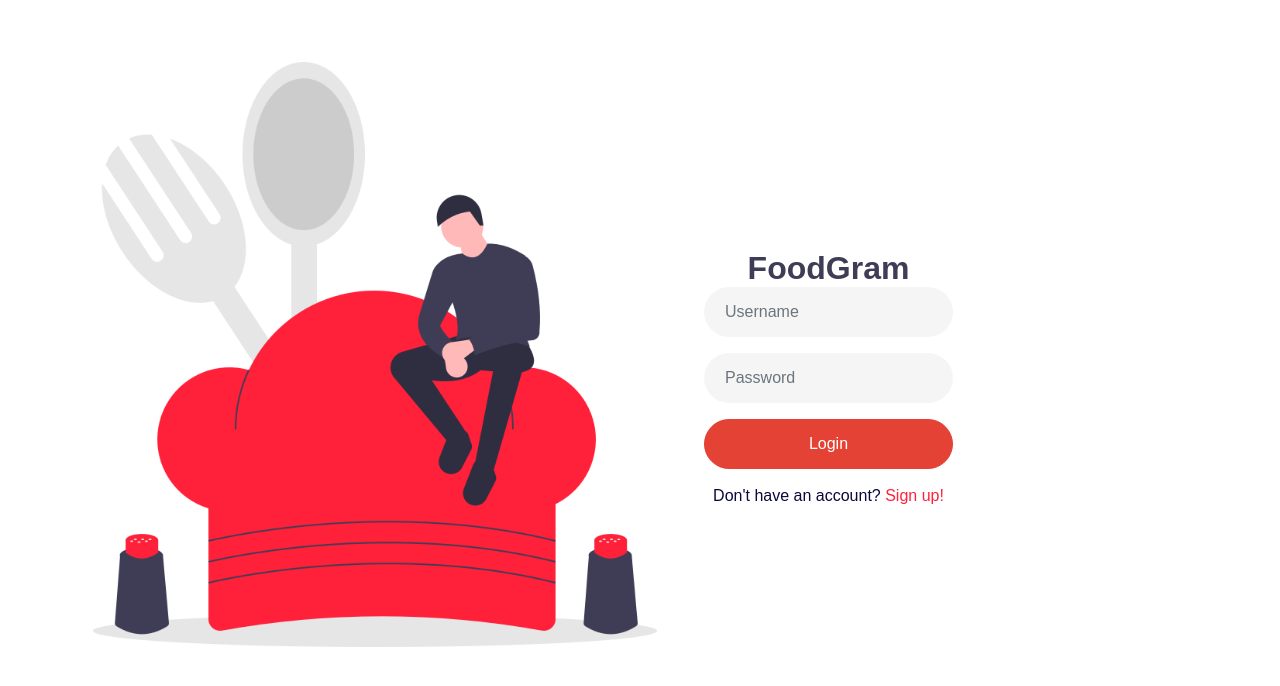
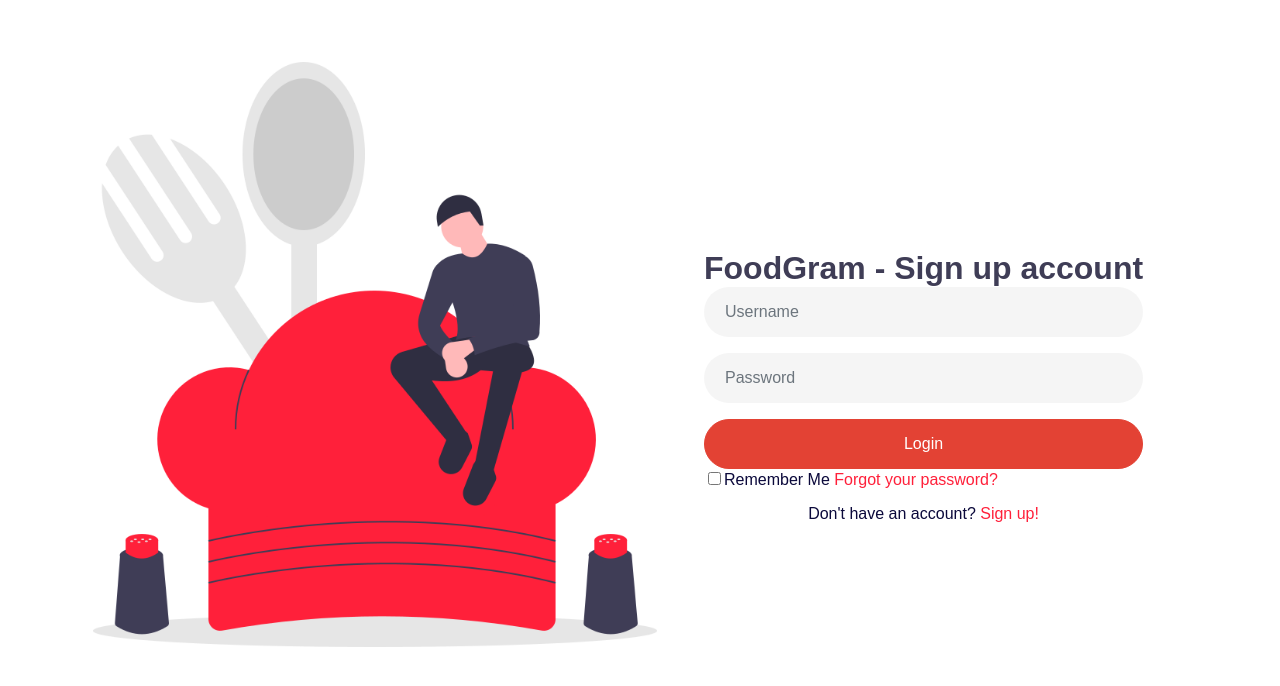
Before and after one commit to COP4331-Large-Project/FoodGram, a React (Create React App) app in the folder frontend/: page /login in a window 1280 px wide. Shown: the top 686 px of the page. Built offline with nearby package versions, Linux system fonts and the light colour scheme; a web font is replaced by a local one.

Commit message:
Fixed Login page, added forgot password and remember me

```diff
--- a/frontend/src/App.js
+++ b/frontend/src/App.js
@@ -7,6 +7,7 @@ import RegisterPage from './pages/RegisterPage';
 import LandingPage from './pages/LandingPage.jsx';
 import HomePage from './pages/HomePage';
 import Testing from './pages/Testing';
+import ForgotPasswordPage from './pages/ForgotPasswordPage';
 function App() {
   return (
     <Router >
@@ -31,6 +32,9 @@ function App() {
         <Route path="/testing" exact>
           <Testing />
         </Route>
+        <Route path="/forgot-password" exact>
+          <ForgotPasswordPage />
+        </Route>
         <Redirect to="/" />
       </Switch>
     </Router>
--- /dev/null
+++ b/frontend/src/components/ForgotPassword.js
@@ -0,0 +1,23 @@
+import React, { useState } from 'react';
+
+function ForgotPassword(){
+        var _ud = localStorage.getItem('user_data');
+        var ud = JSON.parse(_ud);
+        var userId = ud.id;
+        var firstName = ud.firstName;
+        var lastName = ud.lastName;
+        const doLogout = event =>
+        {
+        event.preventDefault();
+            localStorage.removeItem("user_data")
+            window.location.href = '/';
+        };
+      return(
+       <div id="loggedInDiv">
+       <span id="userName">Logged In As {firstName} {lastName}</span><br />
+       <button type="button" id="logoutButton" class="buttons"
+         onClick={doLogout}> Log Out </button>
+       </div>
+      );
+};
+export default ForgotPassword;
--- a/frontend/src/components/Login.js
+++ b/frontend/src/components/Login.js
@@ -10,7 +10,8 @@ function Login()
     var loginPassword;
     const [message,setMessage] = useState('');
     let url = "https://foodgram-demo.herokuapp.com/register";
-    let element = <a style={{color:'#ff203a'}} href={url}>Sign up!</a>;
+    let urlpass = "https://foodgram-demo.herokuapp.com/forgot-password";
+    let element = <a href={url}>Sign up!</a>;
     let bp = require('./Path.js');
 
     const doLogin = async event =>
@@ -43,13 +44,13 @@ function Login()
     };
 
     return(
-      <div id="loginDiv" class="containerL">
+      <div id="loginDiv">
         <div class="leftPanel">
             <img className="radius8" class="pictureSizeLogin" src={LoginImage} alt="chef"/>
         </div>
         <div class="LoginText">
           <form onSubmit={doLogin}>
-          <h1 id="title">FoodGram</h1>
+          <h1 id="title">FoodGram - Sign up account</h1>
             <div class="form-group">
               <input type="text" class="form-control col-md-12" id="loginName" placeholder="Username"
               ref={(c) => loginName = c} />
@@ -60,9 +61,16 @@ function Login()
             </div>
               <input type="submit" id="loginButton" class="form-controlL btn-danger submit col-md-12" value = "Login"
               onClick={doLogin}/>
-              <div class="form group"> <br/>
-              <p class="w-100 text-center"> Don't have an account? {element} </p>
-            </div>
+              <div class="form-group">
+                <input type="checkbox" />
+								<span class="checkmark"></span>
+                <label class="checkbox-wrap checkbox-primary">Remember Me
+								</label>
+                <a href={urlpass}> Forgot your password?</a>
+              </div>
+              <div class="form-group">
+                <p class="w-100 text-center">Don't have an account? {element}</p>
+              </div>
           </form>
           <span id="loginResult">{message}</span>
         </div>
--- /dev/null
+++ b/frontend/src/pages/ForgotPasswordPage.js
@@ -0,0 +1,13 @@
+import React from 'react';
+import PageTitle from '../components/PageTitle';
+import ForgotPassword from '../components/ForgotPassword';
+const ForgotPasswordPage = () =>
+{
+    return(
+        <div>
+            <PageTitle />
+            <ForgotPassword />
+        </div>
+    );
+}
+export default ForgotPasswordPage;
--- a/frontend/src/style/index.css
+++ b/frontend/src/style/index.css
@@ -128,10 +128,10 @@ table {
 }
 a {
   text-decoration: none !important;
-  color: #0b093b;
+  color: #ff203a;
 }
 a:hover {
-  color: #ff203a;
+  color: #a02f3c;
 }
 input:-webkit-autofill {
   -webkit-box-shadow: 0 0 0 50px black inset; /* Change the color to your own background color */
@@ -1087,3 +1087,14 @@ input[type="button"].btn-block {
 .px-3 {
   padding-left: 1rem !important;
 }
+@media (min-width: 768px) {
+  .text-md-left {
+    text-align: left !important;
+  }
+  .text-md-right {
+    text-align: right !important;
+  }
+  .text-md-center {
+    text-align: center !important;
+  }
+}
```
